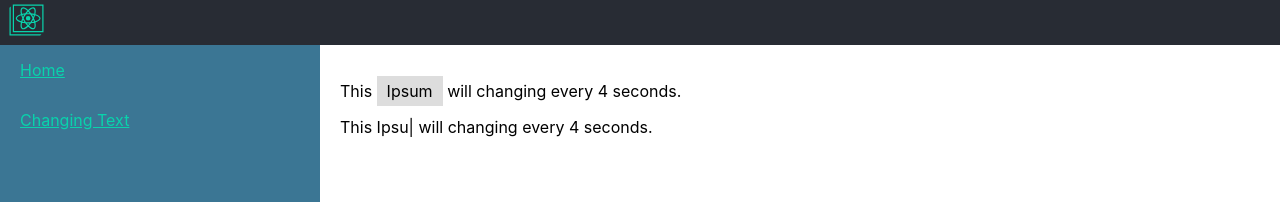
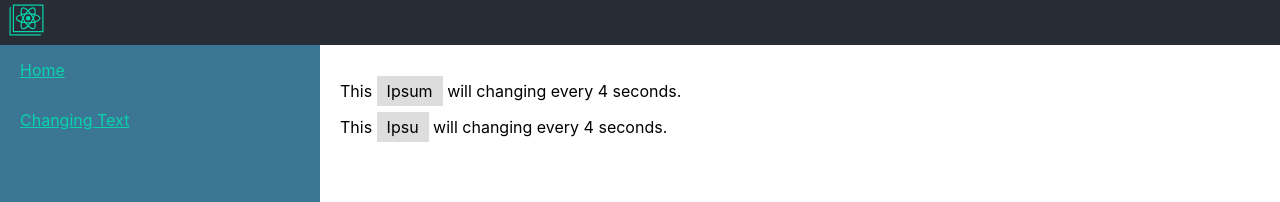
Before and after one commit to refandhika/reactestv2, a React (Create React App) app: page /reactestv2/changingtext in a window 1280 px wide. Shown: the top 202 px of the page. Built offline with nearby package versions, Linux system fonts and the light colour scheme.

Commit message:
Update typing text

```diff
--- a/src/TypingText.css
+++ b/src/TypingText.css
@@ -0,0 +1,4 @@
+.TypingText .Part {
+  background-color: #ddd;
+  padding: 5px 10px;
+}
--- a/src/TypingText.js
+++ b/src/TypingText.js
@@ -1,6 +1,6 @@
 import React from 'react';
 import Typed from 'typed.js';
-import './TypingText.js';
+import './TypingText.css';
 
 const texts = [
   "Lorem",
@@ -22,7 +22,8 @@ class TypingText extends React.Component {
       typeSpeed: 50,
       backSpeed: 50,
       loop: true,
-      backDelay: 4000
+      backDelay: 4000,
+      showCursor: false
     }
 
     this.typed = new Typed(this.el, options);
```
